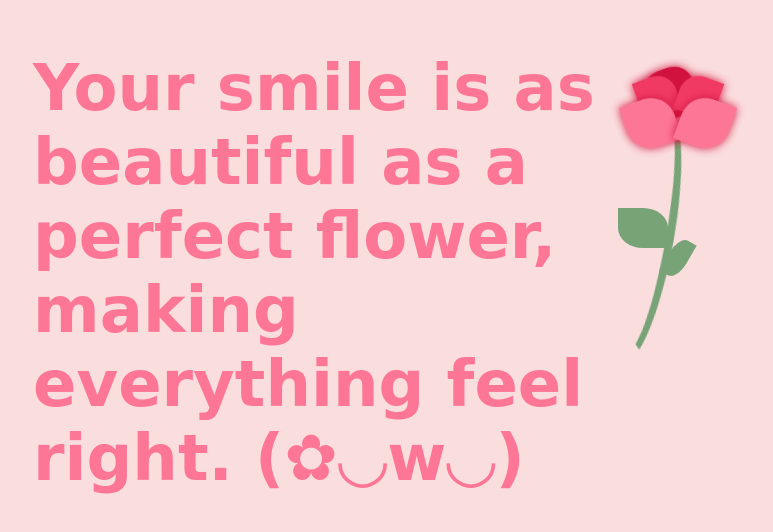
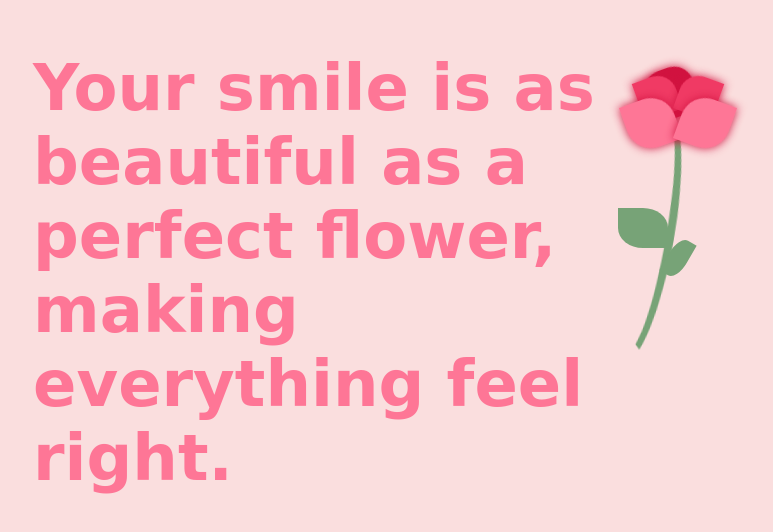
Before and after one commit to klaa4yd09/smile, a plain HTML site: page index.html in a window 1280 px wide. Shown: the part 192-724 px from the top of the page, without its empty margins (207-980 px from the left). Drawn offline with Linux system fonts and the light colour scheme; a web font is replaced by a local one.

Commit message:
Update index.html

```diff
--- a/index.html
+++ b/index.html
@@ -11,7 +11,7 @@
 <body>
     <div class="container">
         <div class="letter">
-            <h1>Your smile is as beautiful as a perfect flower, making everything feel right. (✿◡w◡)</h1>
+            <h1>Your smile is as beautiful as a perfect flower, making everything feel right.</h1>
         </div>
         <div class="rose">
             <div class="flower">
```
